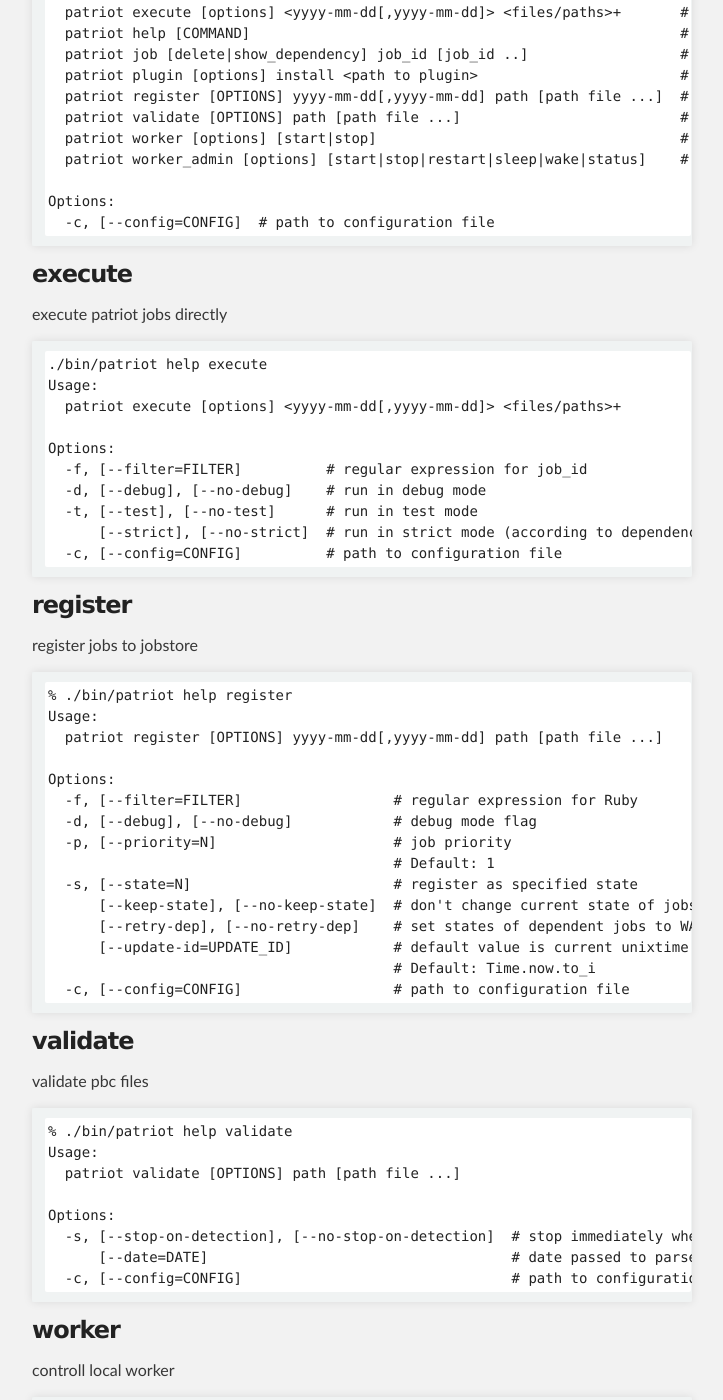
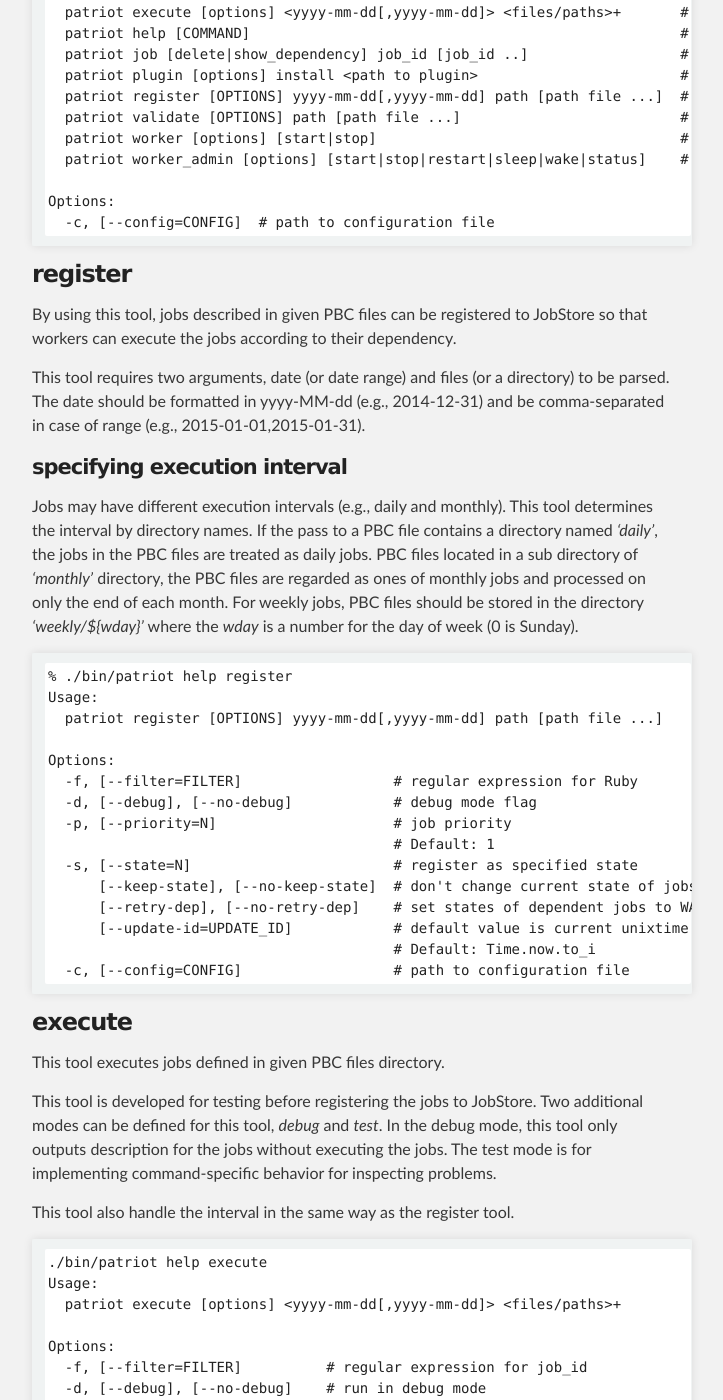
Before and after one commit to CyberAgent/patriot-workflow-scheduler, a Jekyll site: the page built from cli.md, in a window 1280 px wide and 1400 px high, scrolled down 481 px. Shown: the whole window, without its empty margins (288-1011 px from the left). Built offline with Jekyll 4.4.1, drawn with Linux system fonts in a browser that asks for light colours; Markdown is read by kramdown in place of the engine named in the settings; some of the changed text lies outside the part shown.

Commit message:
add explanation of each tool

````diff
--- a/_layouts/default.html
+++ b/_layouts/default.html
@@ -24,15 +24,15 @@
           <table style="border: 0;">
             <tr>
               <td style="border: 0;">
-                <a href="index.html">overview</a>
+                <a href="index.html">OVERVIEW</a>
               </td><td style="border: 0;">
-                <a href="arch.html">architecture</a>
+                <a href="arch.html">ARCHITECTURE</a>
               </td><td style="border: 0;">
-                <a href="script.html">script</a>
+                <a href="cli.html">CLI</a>
               </td><td style="border: 0;">
-                <a href="pbc.html">DSL</a>
+                <a href="pbc.html">PBC</a>
               </td><td style="border: 0;">
-                <a href="config.html">configuration</a>
+                <a href="config.html">CONFIGURATION</a>
               </td>
             </tr>
           </table>
--- a/script.md
+++ b/cli.md
@@ -19,26 +19,22 @@
   -c, [--config=CONFIG]  # path to configuration file
 ```
 
-### execute
-
-execute patriot jobs directly
-
-```
-./bin/patriot help execute
-Usage:
-  patriot execute [options] <yyyy-mm-dd[,yyyy-mm-dd]> <files/paths>+
-
-Options:
-  -f, [--filter=FILTER]          # regular expression for job_id
-  -d, [--debug], [--no-debug]    # run in debug mode
-  -t, [--test], [--no-test]      # run in test mode
-      [--strict], [--no-strict]  # run in strict mode (according to dependency)
-  -c, [--config=CONFIG]          # path to configuration file
-```
-
 ### register
 
-register jobs to jobstore
+By using this tool, jobs described in given PBC files can be
+registered to JobStore so that workers can execute the jobs according to their dependency.
+
+This tool requires two arguments, date (or date range) and files (or a directory) to be parsed.
+The date should be formatted in yyyy-MM-dd (e.g., 2014-12-31) and be comma-separated in case of range (e.g., 2015-01-01,2015-01-31).
+
+#### specifying execution interval
+
+Jobs may have different execution intervals (e.g., daily and monthly).
+This tool determines the interval by directory names.
+If the pass to a PBC file contains a directory named _'daily'_, the jobs in the PBC files are treated as daily jobs.
+PBC files located in a sub directory of _'monthly'_ directory, the PBC files are regarded as ones of monthly jobs and processed on only the end of each month.
+For weekly jobs, PBC files should be stored in the directory _'weekly/${wday}'_ where the _wday_ is a number for the day of week (0 is Sunday).
+
 
 ```
 % ./bin/patriot help register
@@ -59,9 +55,38 @@
 ```
 
 
+
+### execute
+
+This tool executes jobs defined in given PBC files directory.
+
+This tool is developed for testing before registering the jobs to JobStore.
+Two additional modes can be defined for this tool, _debug_ and _test_.
+In the debug mode, this tool only outputs description for the jobs without executing the jobs.
+The test mode is for implementing command-specific behavior for inspecting problems.
+
+This tool also handle the interval in the same way as the register tool.
+
+```
+./bin/patriot help execute
+Usage:
+  patriot execute [options] <yyyy-mm-dd[,yyyy-mm-dd]> <files/paths>+
+
+Options:
+  -f, [--filter=FILTER]          # regular expression for job_id
+  -d, [--debug], [--no-debug]    # run in debug mode
+  -t, [--test], [--no-test]      # run in test mode
+      [--strict], [--no-strict]  # run in strict mode (according to dependency)
+  -c, [--config=CONFIG]          # path to configuration file
+```
+
+
 ### validate
 
-validate pbc files
+This tool just validate PBC files so that
+
+1. they do not include grammatical errors.
+2. their identifiers are not duplicated.
 
 ```
 % ./bin/patriot help validate
@@ -75,7 +100,9 @@
 ```
 ### worker
 
-controll local worker
+This tool just starts or stops a worker.
+In stopping the worker, this tool sends a SIGNAL to the worker to terminate after the completion of the jobs currently executed by the worker.
+Therefore, the worker would not stop immediately.
 
 ```
 Usage:
@@ -90,7 +117,13 @@
 
 ### worker_admin
 
-controll remote workers
+This tool administrates one or all of remote workers.
+The remote worker should be configured in the _worker_hosts_ in the configuration file.
+The tool supoorts below operations.
+
+* start/stop/restart workers
+* sleep/wake up workers (in the sleep state, workers do not execute any jobs)
+* monitor status of workers
 
 ```
 Usage:
@@ -104,7 +137,7 @@
 
 ### job
 
-manage job(s) in job store
+This tool manage jobs in JobStore.
 
 ```
 % ./bin/patriot help job
@@ -118,7 +151,7 @@
 
 ###  plugin
 
-manage plugins
+This tool is used for installing plugins build as gem packages.
 
 ```
 % ./bin/patriot help plugin
````
Also changed, not shown: other parts of cli.md (+1 -1 lines).
